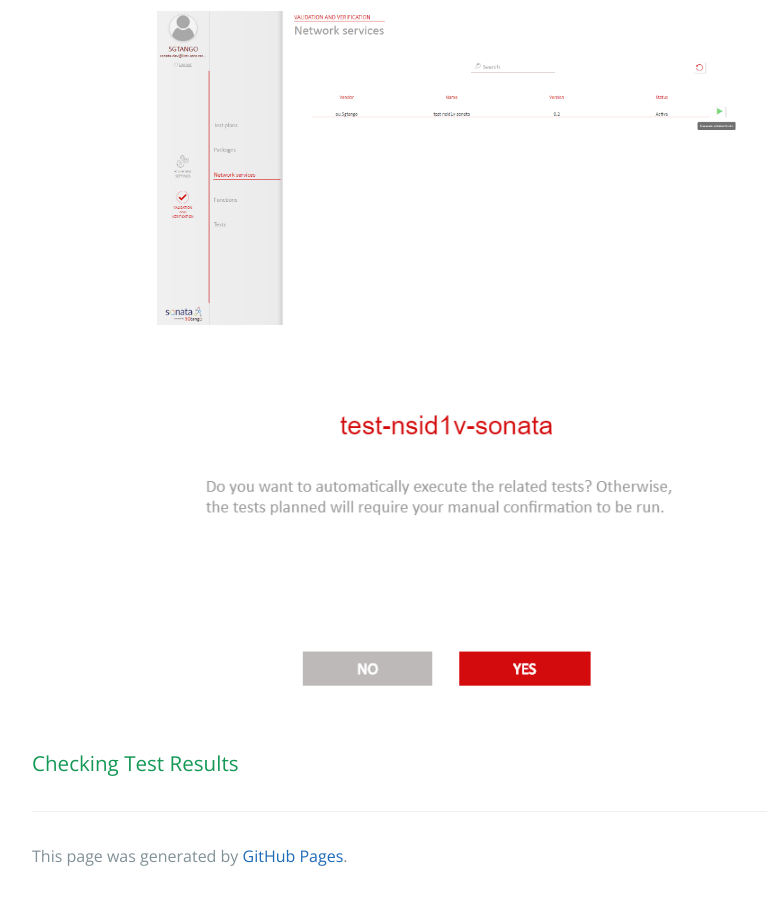
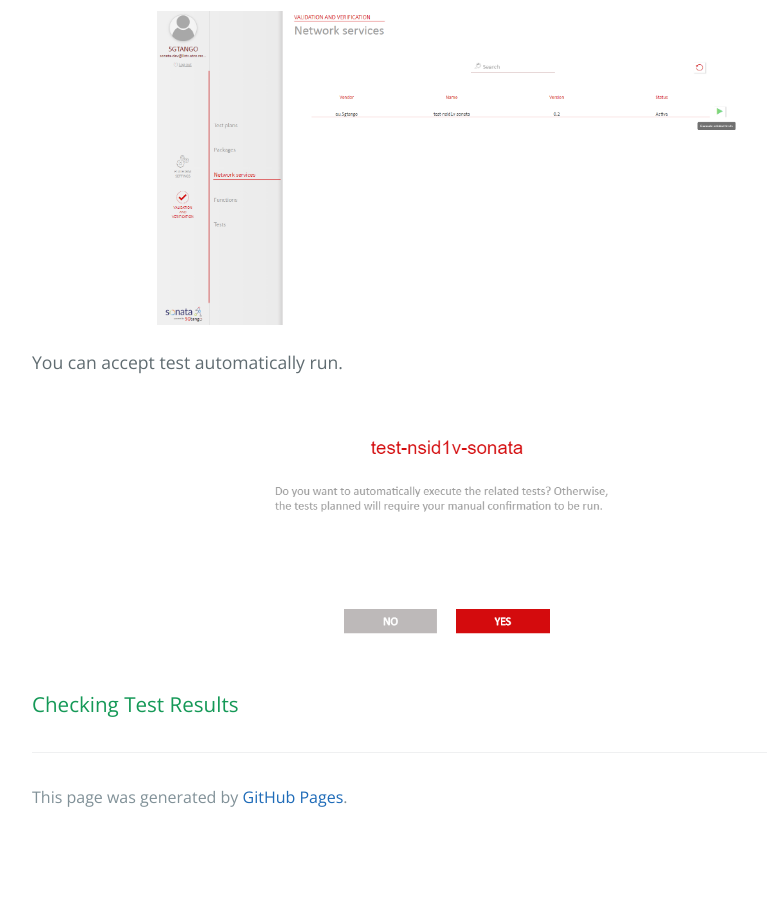
Before and after one commit to sonata-nfv/sonata-nfv.github.io, a Jekyll site: the page built from vnv.md, in a window 1280 px wide and 900 px high, scrolled down 1636 px. Shown: the whole window, without its empty margins (192-959 px from the left). Built offline with Jekyll 4.4.1, drawn with Linux system fonts in a browser that asks for light colours; our own code applies the rules of GitHub Pages for plain Markdown files; after the commit the page ends 2477 px from its top, so only the background shows below that.

Commit message:
Update vnv.md

```diff
--- a/vnv.md
+++ b/vnv.md
@@ -40,7 +40,9 @@ Note that the execution of the test is triggered if the tags in NSD and TD match
 
 <p align="center"><img src="images/vnv-test.png" width="70%" /></p>
 
-<p align="center"><img src="images/vnv-test-auto.png" width="70%" /></p>
+You can accept test automatically run.
+
+<p align="center"><img src="images/vnv-test-auto.png" width="50%" /></p>
 
 
 ### Checking Test Results
```
